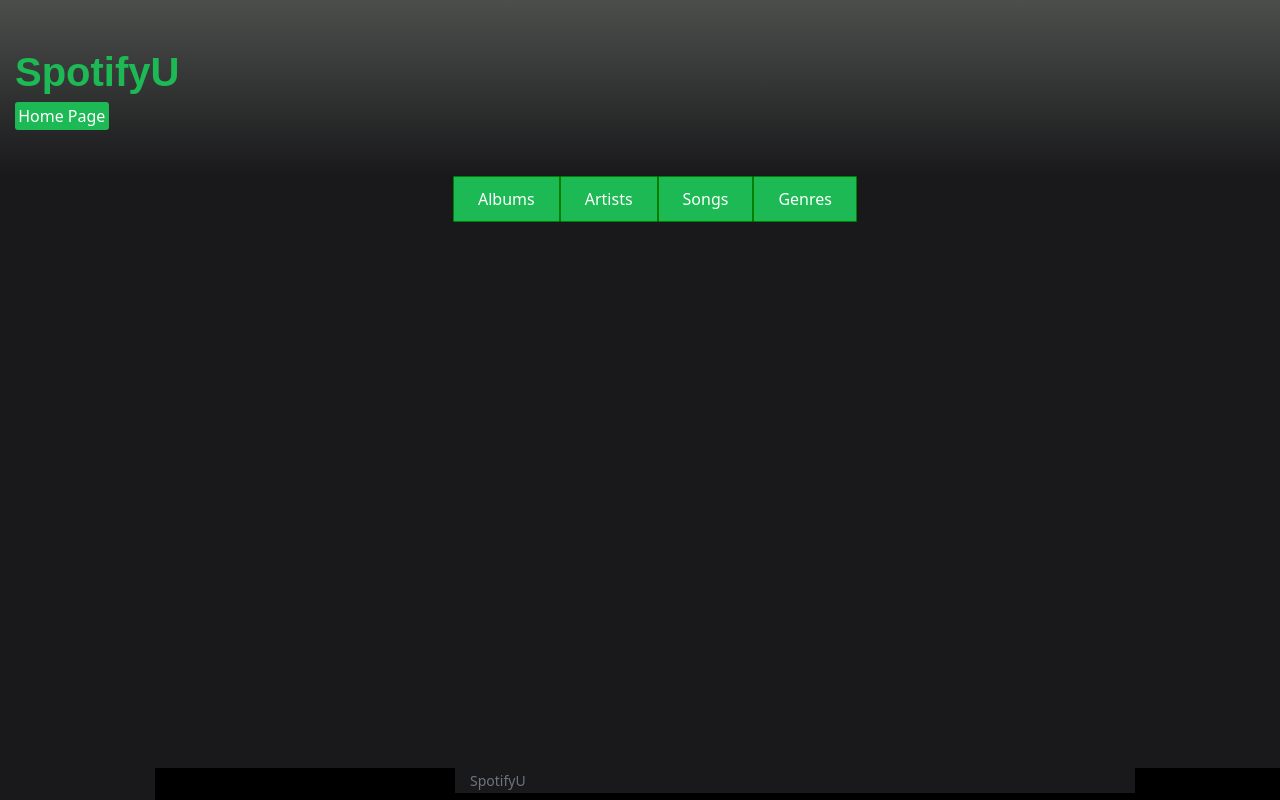
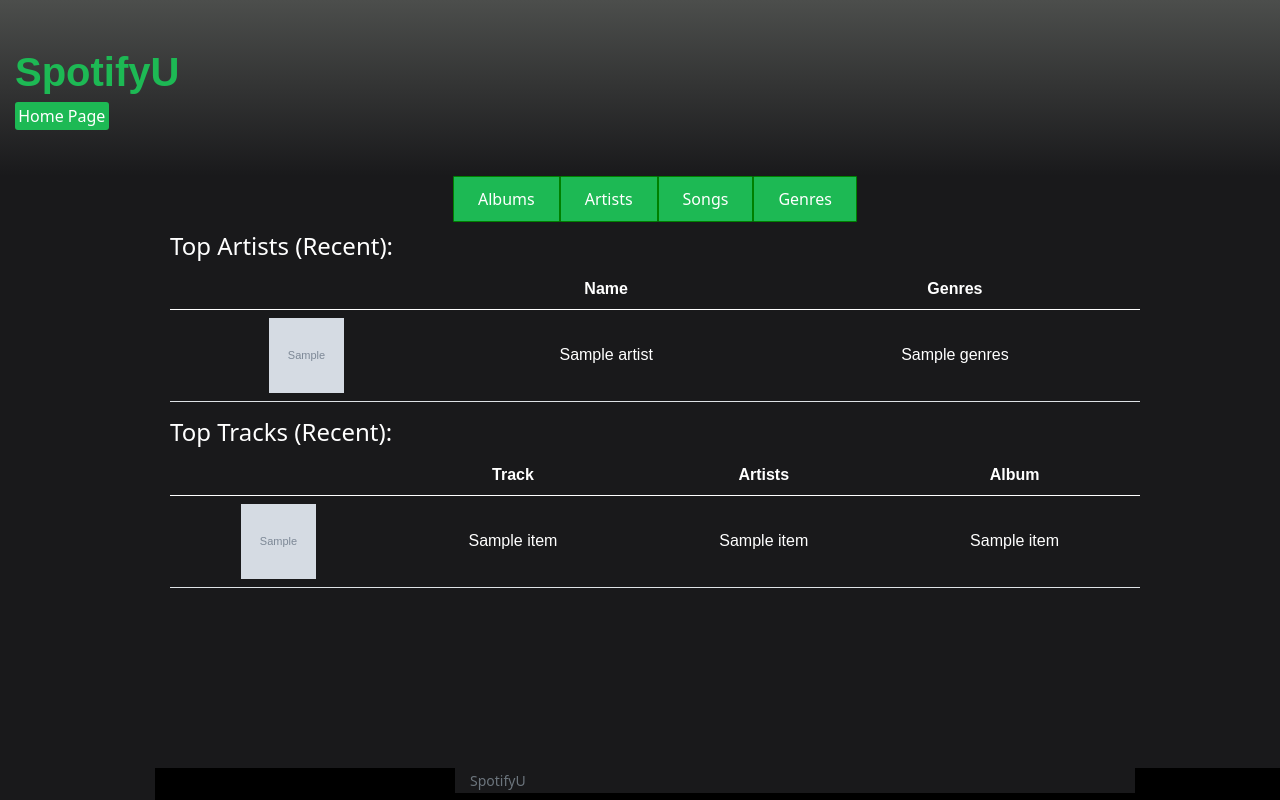
Before and after one commit to ashleyeah/spotifyu, a Flask app: template app/templates/index.html in a window 1280 px wide; the page is wider, and only the part inside the window is pictured. Run offline with Flask 2, Linux system fonts and the light colour scheme; the template is opened without the code that fills it: most values are stand-ins (such as "Sample title", 1, 10 or a date in 2020); grey boxes marked "Sample" are stand-in pictures.

Commit message:
Final demo code

```diff
--- a/app.yaml
+++ b/app.yaml
@@ -7,6 +7,7 @@ env_variables:
   MYSQL_PASSWORD: '1234' # please put in your credentials
   MYSQL_DB: 'main' # please put in your credentials
   MYSQL_HOST: '35.222.92.143' # please put in your credentials
+  CLOUD_SQL_CONNECTION_NAME: 'spotifyu:us-central1:spotifyu2'
 
 handlers:
 # Matches requests to /images/... to files in static/images/...
--- a/app/routes.py
+++ b/app/routes.py
@@ -12,7 +12,7 @@ import uuid
 
 os.environ['SPOTIPY_CLIENT_ID']='f3dc4f3802254be091c8d8576961bc9d'
 os.environ['SPOTIPY_CLIENT_SECRET']='b51d135ad7104add8f71933197e9cc14'
-os.environ['SPOTIPY_REDIRECT_URI']='https://spotifyu.uc.r.appspot.com/'
+os.environ['SPOTIPY_REDIRECT_URI']='http://127.0.0.1:5000/'
 
 app.config['SECRET_KEY'] = os.urandom(64)
 app.config['SESSION_TYPE'] = 'filesystem'
@@ -28,65 +28,65 @@ def session_cache_path():
 
 @app.route('/')
 def index():
-    # if not session.get('uuid'):
-    #     # Step 1. Visitor is unknown, give random ID
-    #     session['uuid'] = str(uuid.uuid4())
+    if not session.get('uuid'):
+        # Step 1. Visitor is unknown, give random ID
+        session['uuid'] = str(uuid.uuid4())
 
-    # cache_handler = spotipy.cache_handler.CacheFileHandler(cache_path=session_cache_path())
-    # auth_manager = spotipy.oauth2.SpotifyOAuth(scope='user-library-read user-read-recently-played user-top-read',
-    #                                             cache_handler=cache_handler,
-    #                                             show_dialog=True)
+    cache_handler = spotipy.cache_handler.CacheFileHandler(cache_path=session_cache_path())
+    auth_manager = spotipy.oauth2.SpotifyOAuth(scope='user-library-read user-read-recently-played user-top-read',
+                                                cache_handler=cache_handler,
+                                                show_dialog=True)
 
-    # if request.args.get("code"):
-    #     # Step 3. Being redirected from Spotify auth page
-    #     auth_manager.get_access_token(request.args.get("code"))
-    #     return redirect('/')
+    if request.args.get("code"):
+        # Step 3. Being redirected from Spotify auth page
+        auth_manager.get_access_token(request.args.get("code"))
+        return redirect('/')
 
-    # if not auth_manager.validate_token(cache_handler.get_cached_token()):
-    #     # Step 2. Display sign in link when no token
-    #     auth_url = auth_manager.get_authorize_url()
-    #     return render_template("sign_in.html", url=auth_url)
+    if not auth_manager.validate_token(cache_handler.get_cached_token()):
+        # Step 2. Display sign in link when no token
+        auth_url = auth_manager.get_authorize_url()
+        return render_template("sign_in.html", url=auth_url)
 
-    #     # return f'<h2><a href="{auth_url}">Sign in</a></h2>'
+        # return f'<h2><a href="{auth_url}">Sign in</a></h2>'
 
 
-    # # Step 4. Signed in, display data
-    # sp = spotipy.Spotify(auth_manager=auth_manager)
-    # items = []
-    # while True:
-    #     curGroup = sp.current_user_top_tracks(limit=25, offset=0, time_range='medium_term')['items']
-    #     for res in curGroup:
-    #         artist = res['artists'][0]['name']
-    #         for i in range(1, len(res['artists'])):
-    #             artist += ", " + res['artists'][i]['name']
-    #         item = {
-    #             "img": res['album']['images'][1]['url'],
-    #             "song_name": res['name'],
-    #             "artist_name": artist,
-    #             "album_name": res['album']['name']
-    #         }
-    #         items.append(item)
-    #     break
-    # artists = []
-    # while True:
-    #     curGroup2 = sp.current_user_top_artists(limit=25, offset=0, time_range='medium_term')['items']
-    #     for res in curGroup2:
-    #         genres = res['genres'][0]
-    #         for i in range(1, len(res['genres'])):
-    #             genres += ", " + res['genres'][i]
-    #         image = "https://t4.ftcdn.net/jpg/00/64/67/63/360_F_64676383_LdbmhiNM6Ypzb3FM4PPuFP9rHe7ri8Ju.jpg"
-    #         if len(res['images']) > 0:
-    #             image = res['images'][1]['url']
-    #         item = {
-    #             "img": image,
-    #             "name": res['name'],
-    #             "genres": genres,
-    #         }
-    #         artists.append(item)
-    #     break
+    # Step 4. Signed in, display data
+    sp = spotipy.Spotify(auth_manager=auth_manager)
+    items = []
+    while True:
+        curGroup = sp.current_user_top_tracks(limit=25, offset=0, time_range='medium_term')['items']
+        for res in curGroup:
+            artist = res['artists'][0]['name']
+            for i in range(1, len(res['artists'])):
+                artist += ", " + res['artists'][i]['name']
+            item = {
+                "img": res['album']['images'][1]['url'],
+                "song_name": res['name'],
+                "artist_name": artist,
+                "album_name": res['album']['name']
+            }
+            items.append(item)
+        break
+    artists = []
+    while True:
+        curGroup2 = sp.current_user_top_artists(limit=25, offset=0, time_range='medium_term')['items']
+        for res in curGroup2:
+            genres = res['genres'][0]
+            for i in range(1, len(res['genres'])):
+                genres += ", " + res['genres'][i]
+            image = "https://t4.ftcdn.net/jpg/00/64/67/63/360_F_64676383_LdbmhiNM6Ypzb3FM4PPuFP9rHe7ri8Ju.jpg"
+            if len(res['images']) > 0:
+                image = res['images'][1]['url']
+            item = {
+                "img": image,
+                "name": res['name'],
+                "genres": genres,
+            }
+            artists.append(item)
+        break
     # items = db_helper.user_top_tracks(session.get('token_info').get('access_token'))
     # artists = db_helper.user_top_artists(session.get('token_info').get('access_token'))
-    return render_template("index.html")
+    return render_template("index.html", items=items, artists=artists)
 
 
 @app.route('/sign_out')
--- a/app/templates/index.html
+++ b/app/templates/index.html
@@ -46,7 +46,7 @@
                     <button type="submit">Genres</button>
                 </form>
             </div>
-            <!-- <table class="table">
+            <table class="table">
                 <h4>Top Artists (Recent): </h4>
                 <thead>
                 <tr>
@@ -89,7 +89,7 @@
                 {% endfor %}
 
                 </tbody>
-            </table> -->
+            </table>
         </div>
 
     <footer class="footer">
```
Also changed, not shown: 2 other files.
